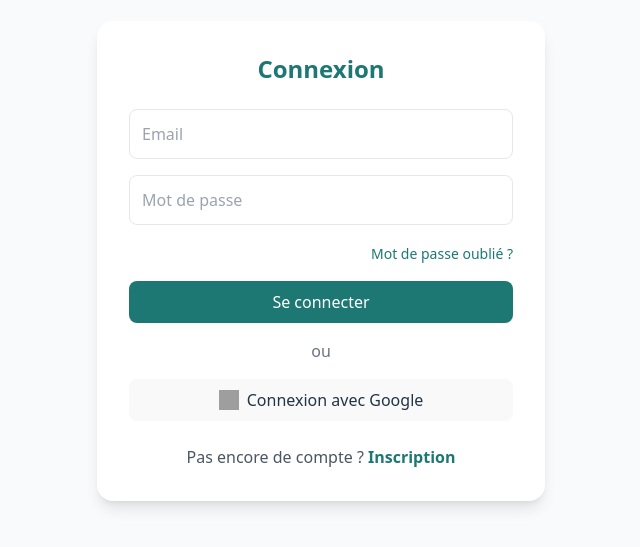
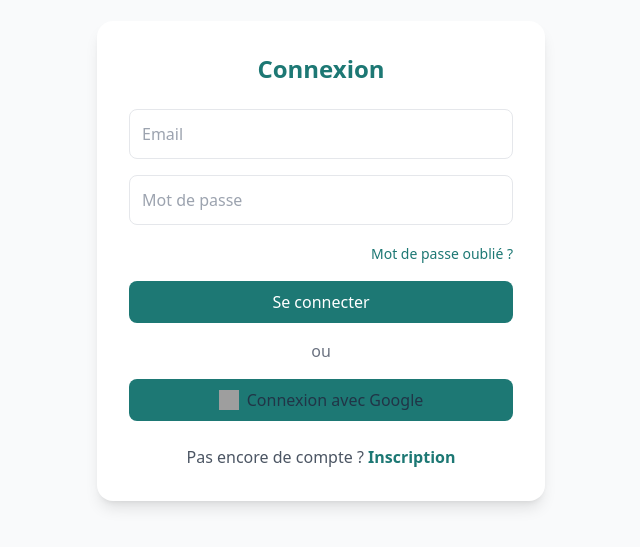
Before and after one commit to Mouhamed-Ndiaye13/moneywise, a React (Vite) app: page /login in a window 1280 px wide. Shown: the part 139-686 px from the top of the page, without its empty margins (319-959 px from the left). Built offline with nearby package versions, Linux system fonts and the light colour scheme; grey boxes are pictures that could not be loaded.

Commit message:
changement du couleur de google

```diff
--- a/src/pages/Login.jsx
+++ b/src/pages/Login.jsx
@@ -97,7 +97,7 @@ export default function Login() {
 
         <button
           onClick={handleGoogleLogin}
-          className="w-full border py-2 rounded-lg flex items-center justify-center hover:bg-red-500"
+          className="w-full border py-2 rounded-lg flex items-center justify-center bg-og hover:bg-red-500"
         >
           <img
             src="https://www.svgrepo.com/show/475656/google-color.svg"
```
